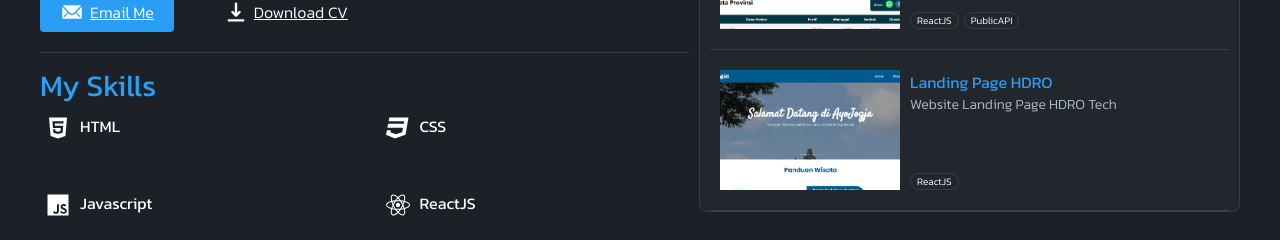
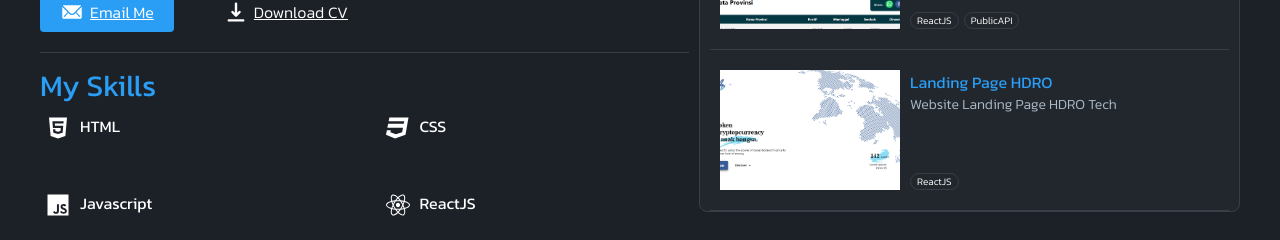
Before and after one commit to mfauzanamzar/my-portofolio, a React (Create React App) app: page /portofolio in a window 1280 px wide. Shown: the part 387-627 px from the top of the page. Built offline with nearby package versions, Linux system fonts and the light colour scheme.

Commit message:
add-protofolio

```diff
--- a/src/components/Content.js
+++ b/src/components/Content.js
@@ -3,6 +3,7 @@ import "./Content.css";
 import Navbar from "./Navbar";
 import AyoJogja from "../images/AyoJogja.png";
 import Sicov from "../images/Sicov.png";
+import HDRO from "../images/hdro.png";
 
 const Content = () => {
   const status = "active-porto";
@@ -52,7 +53,7 @@ const Content = () => {
           <div className="border-line line-content"></div>
         </div>
         <div className="content-item">
-          <img className="test-image" src={AyoJogja} alt="AyoJogja"/>
+          <img className="test-image" src={HDRO} alt="AyoJogja"/>
           <div className="item__text">
             <p className="item-text__name">
               <a href="https://hdro2022.netlify.app/" target="_blank">Landing Page HDRO</a>
```
Also changed, not shown: src/images/hdro.png (added).
